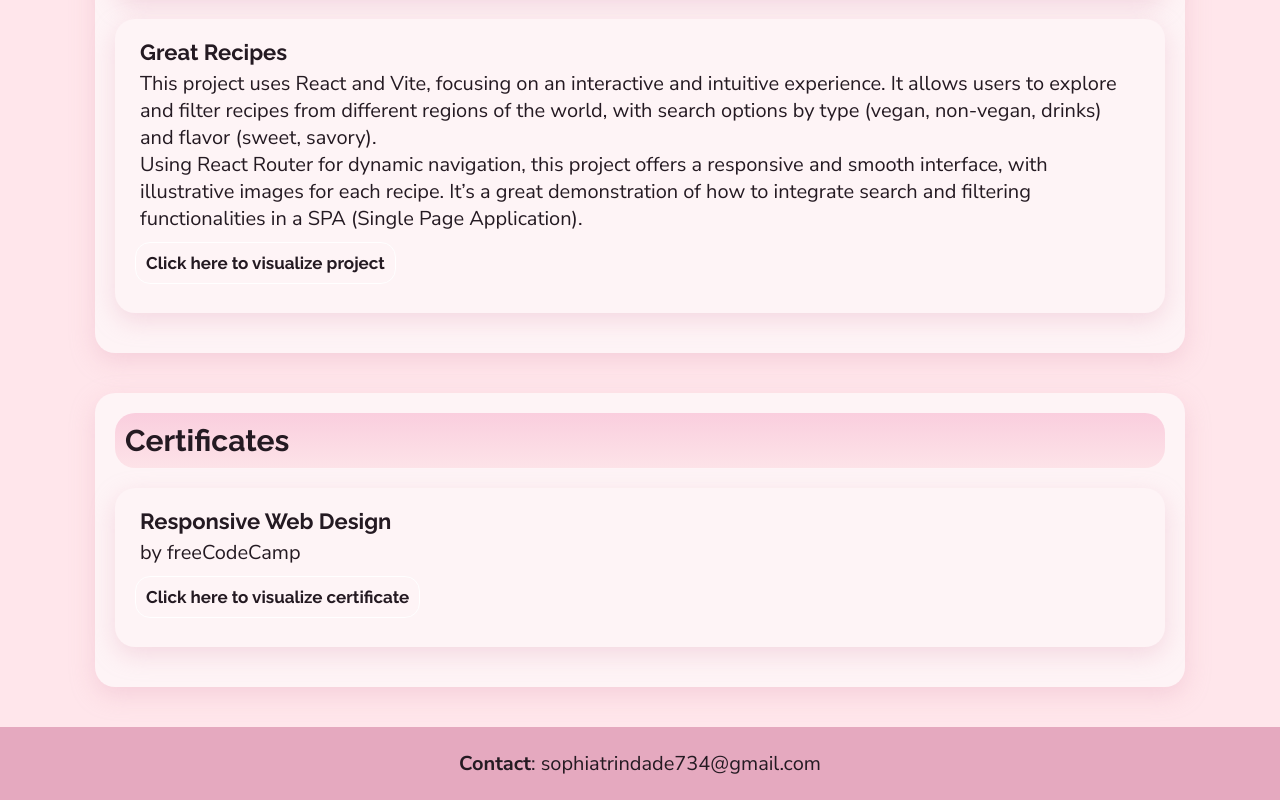
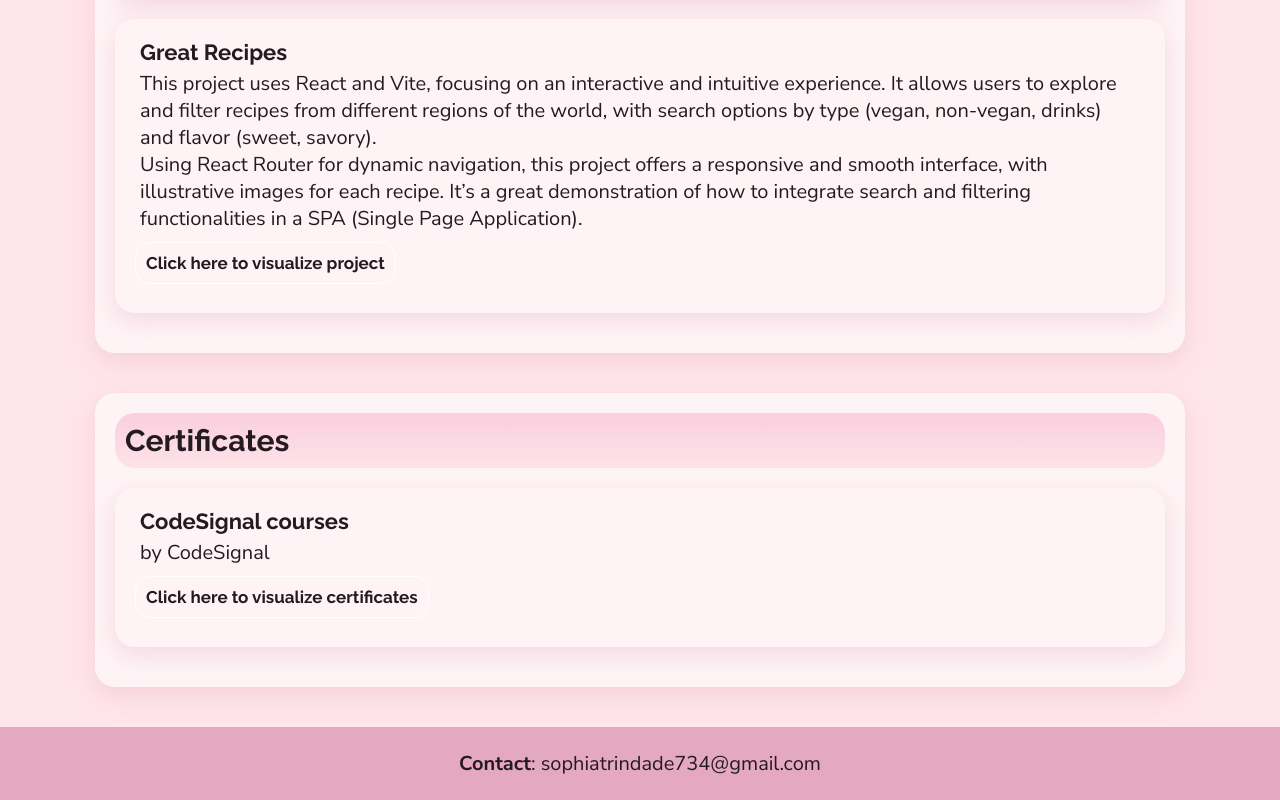
Before and after one commit to sopynya/PortfolioEN, a plain HTML site: page index.html in a window 1280 px wide. Shown: the part 1122-1922 px from the top of the page. Drawn offline with Linux system fonts and the light colour scheme.

Commit message:
Update index.html

```diff
--- a/index.html
+++ b/index.html
@@ -214,9 +214,9 @@
       <h2>Certificates</h2>
     </div>
     <section style="margin-bottom: 0;" class="projectslist">
-      <h3>Responsive Web Design</h3>
-      <p>by freeCodeCamp</p><br>
-      <a href="https://freecodecamp.org/certification/sopynya/responsive-web-design">Click here to visualize certificate</a>
+      <h3>CodeSignal courses</h3>
+      <p>by CodeSignal</p><br>
+      <a href="https://codesignal.com/learn/profile/cmd813w2r003ojl04h9ne92w8">Click here to visualize certificates</a>
     </section>
   </section>
 
```
